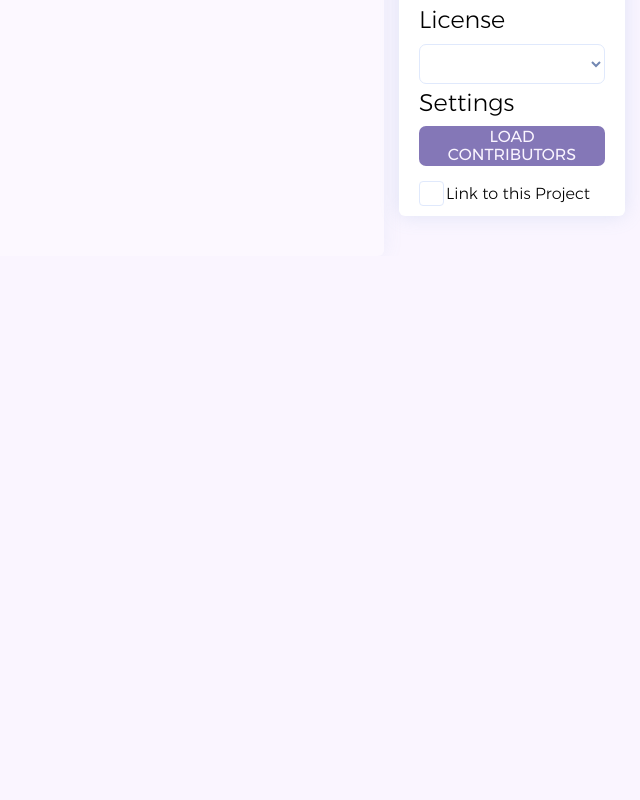
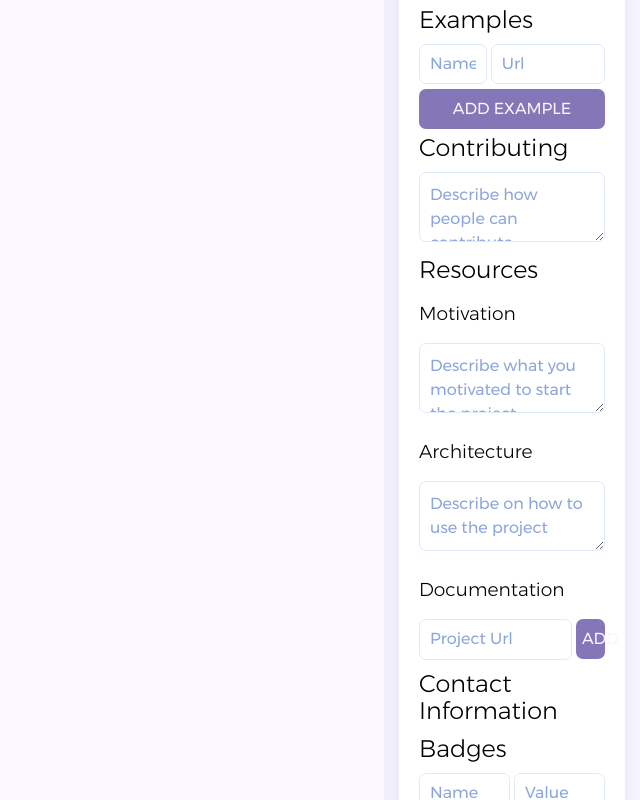
Before and after one commit to igeligel/vue-readme, a Vue app: page / in a window 1280 px wide. Shown: the part 1020-1820 px from the top of the page, without its empty margins (640-1280 px from the left). Before the commit the page ends 1276 px from the top, so only its background shows below. Built offline with nearby package versions, Linux system fonts and the light colour scheme.

Commit message:
feat(ui)
mroe components

```diff
--- /dev/null
+++ b/src/components/configuratorExamples.vue
@@ -0,0 +1,76 @@
+<template>
+  <div>
+    <h2>Examples</h2>
+    <div class="pure-g">
+      <template v-for="example in this.$store.state.examples">
+        <div class="pure-u-1-8" style="text-align: center;">
+          <span>X</span>
+        </div>
+        <div class="pure-u-7-8 truncate-overflow" style="box-sizing: border-box">
+          <a :href="example.url" target="_blank" rel="noopener noreferrer">
+            <span v-text="example.name"></span>
+          </a>
+        </div>
+      </template>
+    </div>
+    <div class="pure-g">
+      <div class="pure-u-3-8 grid__padding--right">
+        <configurator-input
+          ref="inputName"
+          :placeholder="'Name'">
+        </configurator-input>
+      </div>
+      <div class="pure-u-5-8 grid__padding--left">
+        <configurator-input
+          ref="inputUrl"
+          :placeholder="'Url'">
+        </configurator-input>
+      </div>
+      <vue-r-button
+        :label="'Add Example'"
+        :onClick="addExample">
+      </vue-r-button>
+    </div>
+  </div>
+</template>
+
+<style scoped>
+</style>
+
+<script>
+import ConfiguratorInput from '@/components/configuratorInput';
+import VueButton from '@/components/vue-r-button';
+
+export default {
+  name: '',
+  components: {
+    'configurator-input': ConfiguratorInput,
+    'vue-r-button': VueButton,
+  },
+  data() {
+    return {
+      nameError: false,
+      urlError: false,
+    };
+  },
+  methods: {
+    addExample: function addExample() {
+      const name = this.$refs.inputName.storeValue;
+      if (name === undefined || name === '') {
+        return;
+      }
+      const value = this.$refs.inputUrl.storeValue;
+      if (value === undefined || value === '') {
+        return;
+      }
+      const payload = {
+        name: this.$refs.inputName.storeValue,
+        url: this.$refs.inputUrl.storeValue,
+      };
+      this.$store.commit('ADD_EXAMPLE', payload);
+      this.$refs.inputName.storeValue = '';
+      this.$refs.inputUrl.storeValue = '';
+    },
+  },
+};
+</script>
--- a/src/components/configuratorListAdd.vue
+++ b/src/components/configuratorListAdd.vue
@@ -17,7 +17,7 @@
     </div>
     <div>
       <vue-r-button
-        :label="'+ Add Dependency'"
+        :label="'Add Dependency'"
         :onClick="addDependency">
       </vue-r-button>
     </div>
--- a/src/components/configuratorShowcase.vue
+++ b/src/components/configuratorShowcase.vue
@@ -1,6 +1,16 @@
 <template>
   <div>
     <h2>Showcase</h2>
+    <div class="pure-g">
+      <template v-for="showcaseImage in this.$store.state.showcaseImages">
+        <div class="pure-u-1-8" style="text-align: center;">
+          <span>X</span>
+        </div>
+        <div class="pure-u-7-8 truncate-overflow" style="box-sizing: border-box">
+          <span v-text="showcaseImage"></span>
+        </div>
+      </template>
+    </div>
     <div class="pure-g">
       <div class="pure-u-5-6 grid__padding--right">
         <configurator-input ref="inputField"
@@ -18,6 +28,13 @@
 </template>
 
 <style>
+.truncate-overflow {
+  width: calc(100% - 12.5%);
+  white-space: nowrap;
+  overflow: hidden;
+  text-overflow: ellipsis;
+}
+
 .grid__padding--right {
   padding-right: 2px;
   box-sizing: border-box;
--- a/src/components/configuratorTextarea.vue
+++ b/src/components/configuratorTextarea.vue
@@ -1,6 +1,6 @@
 <template>
   <div>
-    <h2 v-text="title"></h2>
+    <h2 v-if="title !== undefined && title.length > 0" v-text="title"></h2>
     <div>
       <textarea :placeholder="placeholder" :rows="rows" v-model="projectDescription" @keydown="adjustHeight" @keyup="adjustHeight"></textarea>
     </div>
--- a/src/components/readmePreview.vue
+++ b/src/components/readmePreview.vue
@@ -155,6 +155,18 @@ export default {
       });
       return `${result}</div>`;
     },
+    showcase: function getShowcase() {
+      if (this.$store.state.showcaseImages === undefined
+        || this.$store.state.showcaseImages.length === 0) {
+        return '';
+      }
+      let result = '</br><div style="text-align:center">';
+      this.$store.state.showcaseImages.forEach((showcaseUrl) => {
+        result += `<img src ="${showcaseUrl}" />`;
+      });
+      result += '</div>';
+      return result;
+    },
     linkToVueReadme: function getLinkToVueReadme() {
       if (this.$store.state.showVueReadme === true) {
         return '## This readme is powered by vue-readme\nCheck out vue-readme [[Website](https://igeligel.github.io/vue-readme) | [GitHub](https://github.com/igeligel/vue-readme)]';
@@ -261,6 +273,8 @@ ${this.$store.state.projectHowToUse}`;
 
 ${this.shields}
 
+${this.showcase}
+
 ${this.description}
 
 ${this.dependencies}
@@ -271,9 +285,9 @@ ${this.howToUse}
 
 ${this.createLicenseText}
 
+${this.createContributorHtml}
+
 ${this.linkToVueReadme}
-
-${this.createContributorHtml}
 `;
       return readme;
     },
--- a/src/views/home.vue
+++ b/src/views/home.vue
@@ -67,6 +67,51 @@
             :storeProperty="'projectHowToUse'"
             :storeCommitEvent="'UPDATE_HOW_TO_USE'">
           </configurator-textarea>
+          <configurator-examples></configurator-examples>
+          <div>
+            <configurator-textarea
+              :title="'Contributing'"
+              :placeholder="'Describe how people can contribute'"
+              :rows="2"
+              :storeProperty="'contributing'"
+              :storeCommitEvent="'UPDATE_CONTRIBUTING'">
+            </configurator-textarea>
+          </div>
+          <div>
+            <h2>Resources</h2>
+            <h3>Motivation</h3>
+            <configurator-textarea
+              :placeholder="'Describe what you motivated to start the project'"
+              :rows="2"
+              :storeProperty="'motivation'"
+              :storeCommitEvent="'UPDATE_MOTIVATION'">
+            </configurator-textarea>
+            <h3>Architecture</h3>
+            <configurator-textarea
+              :placeholder="'Describe on how to use the project'"
+              :rows="2"
+              :storeProperty="'architecture'"
+              :storeCommitEvent="'UPDATE_ARCHITECTURE'">
+            </configurator-textarea>
+            <h3>Documentation</h3>
+            <div class="pure-g">
+              <div class="pure-u-5-6 grid__padding--right">
+                <configurator-input
+                  :placeholder="'Project Url'">
+                </configurator-input>
+              </div>
+              <div class="pure-u-1-6 grid__padding--left">
+                <vue-r-button
+                  :label="'Add'">
+                </vue-r-button>
+              </div>
+            </div>
+          </div>
+          <div>
+            <h2>Contact Information</h2>
+            <!-- Contact first field static -->
+            <configurator-shield></configurator-shield>
+          </div>
           <div>
             <h2>License</h2>
             <select v-model="license">
@@ -76,7 +121,6 @@
             </select>
           </div>
           <div>
-            <h2>Settings</h2>
             <vue-r-button
               :label="'Load Contributors'"
               :onClick="loadContributors">
@@ -102,8 +146,11 @@ import ConfiguratorCheckbox from '@/components/configuratorCheckbox';
 import ConfiguratorListAdd from '@/components/configuratorListAdd';
 import ConfiguratorShield from '@/components/configuratorShield';
 import ConfiguratorShowcase from '@/components/configuratorShowcase';
+import ConfiguratorExamples from '@/components/configuratorExamples';
 import ReadmePreview from '@/components/readmePreview';
 import VueButton from '@/components/vue-r-button';
+
+//
 
 export default {
   name: 'home',
@@ -114,6 +161,7 @@ export default {
     'configurator-list-add': ConfiguratorListAdd,
     'configurator-shield': ConfiguratorShield,
     'configurator-showcase': ConfiguratorShowcase,
+    'configurator-examples': ConfiguratorExamples,
     'readme-preview': ReadmePreview,
     'vue-r-button': VueButton,
   },
@@ -232,6 +280,7 @@ h3 {
   margin-top: 40px;
   border-radius: 6px;
   box-shadow: 0 0 20px rgba(113, 158, 206, 0.1);
+  padding-bottom: 40px;
 }
 
 .settings-panel {
```
Lines whose indentation alone changed are shown as unchanged.
